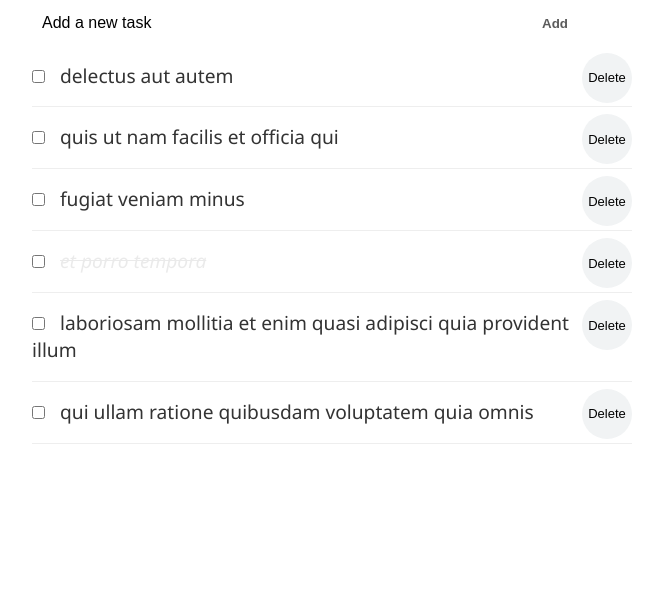
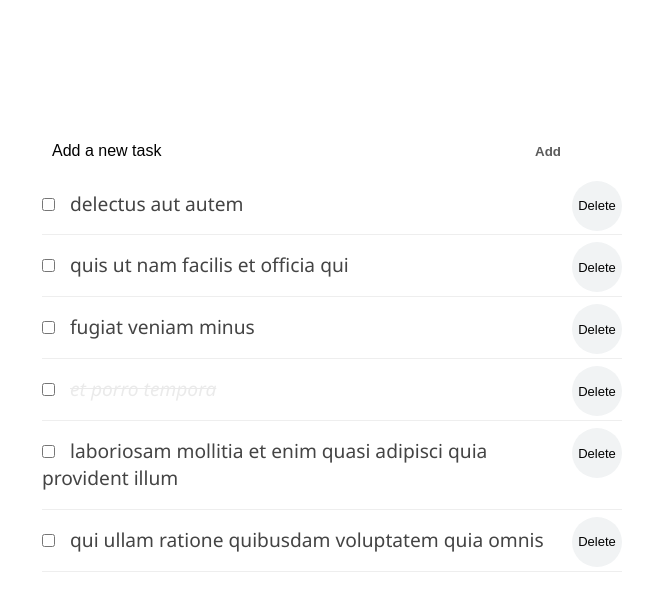
Before and after one commit to Fiser04/web-s-formulari, a React (Create React App) app in the folder web-s-formulari/: page / in a window 1280 px wide. Shown: the top 604 px of the page, without its empty margins (308-971 px from the left). Built offline with nearby package versions, Linux system fonts and the light colour scheme.

Commit message:
Update App.css

```diff
--- a/web-s-formulari/src/App.css
+++ b/web-s-formulari/src/App.css
@@ -3,10 +3,11 @@
     margin: 0;
     padding: 0;
 }
+
 body {
     font-family: "Segoe UI", Arial, sans-serif;
     line-height: 1.4;
-    color: #333;
+    color: #444;
     background: #fff;
     height: 100vh;
 }
@@ -14,17 +15,15 @@ body {
 .container {
     display: flex;
     flex-direction: column;
+    justify-content: center;
     align-items: center;
-    justify-content: center;
     max-width: 600px;
     margin: 0 auto;
 }
 
 .inner {
     width: 100%;
-    padding:
-        8rem,
-        10px 4rem;
+    padding: 8rem 10px 4rem;
 }
 
 .form-container {
@@ -33,7 +32,7 @@ body {
     display: flex;
     border-radius: calc(0.5 * 100px);
     box-shadow: 0 1px 6px 0 rgba(0, 0, 0, 0.38);
-    justify-content: center;
+    justify-content: space-evenly;
 }
 
 .input-text {
@@ -61,6 +60,6 @@ body {
 .input-text,
 .input-submit {
     height: 45px;
+    outline: none;
     border: none;
-    outline: none;
 }
```
